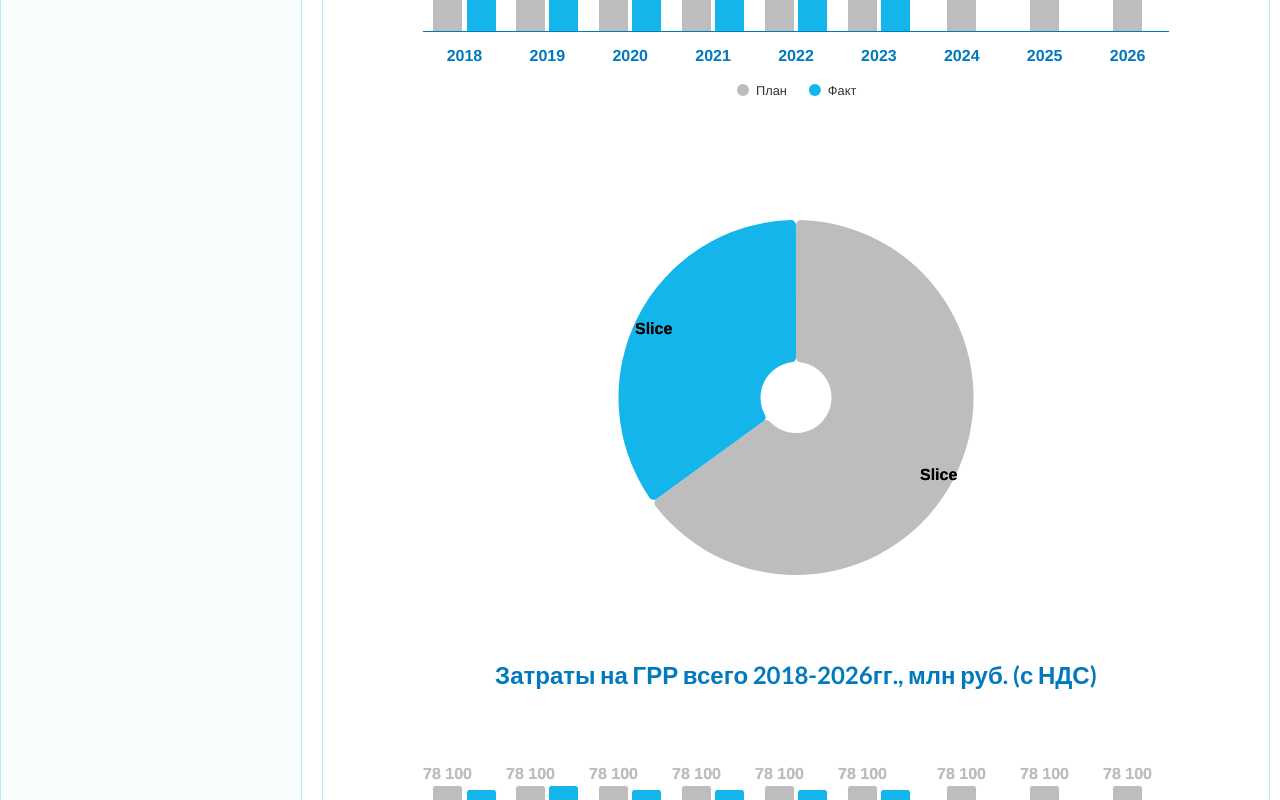
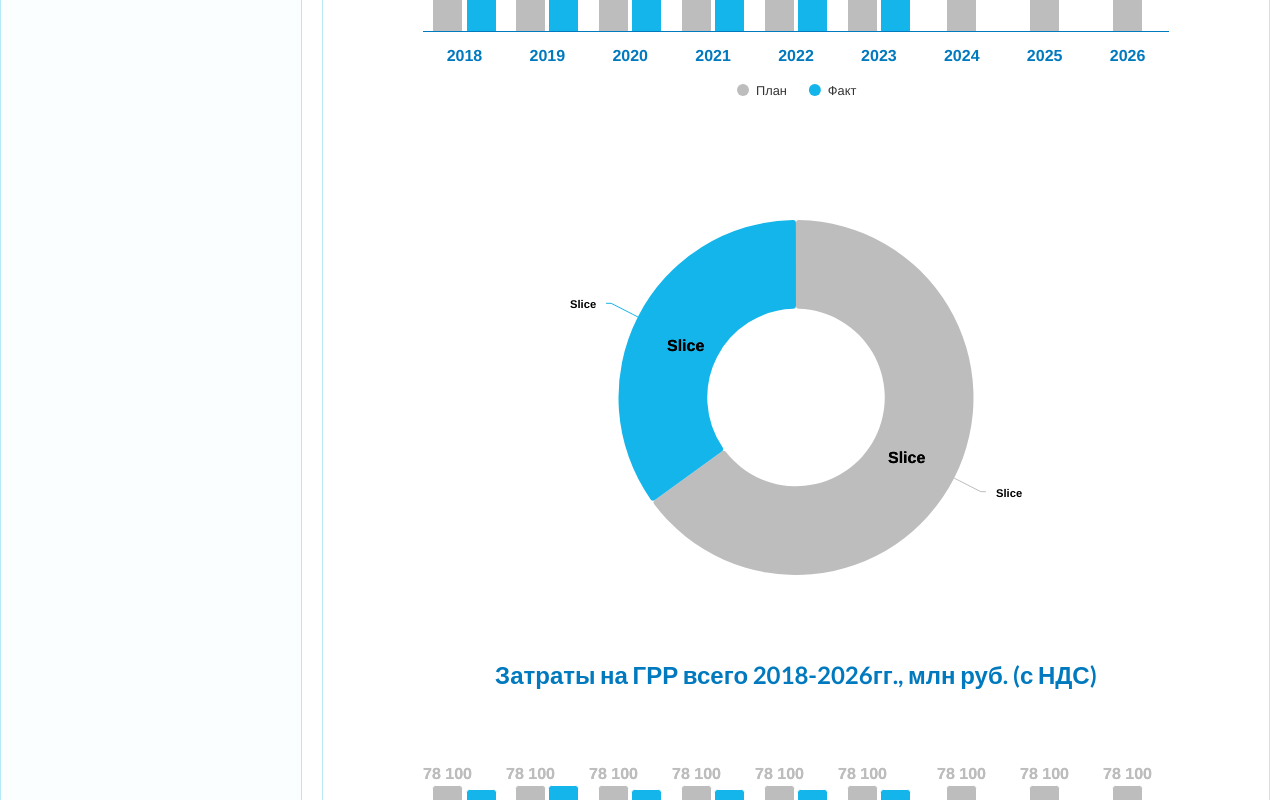
Before and after one commit to 381706-1KolesovaChristina/highcharts, a React (Create React App) app in the folder app/: page /chart2 in a window 1280 px wide. Shown: the part 499-1299 px from the top of the page. Built offline with nearby package versions, Linux system fonts and the light colour scheme.

Commit message:
03/07
pie labels

```diff
--- a/app/src/components/charts/chartPie/chartPie.jsx
+++ b/app/src/components/charts/chartPie/chartPie.jsx
@@ -17,38 +17,28 @@ const ChartPie = (props) => {
         title: {
             text: undefined,
         },
-        // xAxis: {
-        //     lineColor: 'rgba(0, 121, 190, 1)',
-        //     categories: props.data.categories,//['2018', '2019', '2020', '2021', '2022', '2023', '2024', '2025', '2026'],
-        //     labels: {
-        //         style: {
-        //             color: 'rgba(0, 121, 190, 1)',
-        //             fontSize: '16px',
-        //             fontWeight: 'bold'
-        //         }
-        //     }
-        // },
-        // yAxis: {
-        //     visible: false //скрыть ось
-        // },
         plotOptions: {
             series: {
                 minPointSize: 10,
-                innerSize: '20%',
+                innerSize: '50%',
                 zMin: 0,
-                borderRadius: 5,
-                borderWidth: 0,
+                // borderRadius: 5, //* радиус углов секторов
+                borderWidth: 0, //* толщина обводки секторов
+                //borderColor: '#000000' //* цвет обвоки секторов
                 // colorByPoint: true,
-                dataLabels: {
-                    enabled: true,
-                    inside: false,
-                    distance: '-10%',
+
+                dataLabels: [{
+                    // inside: false,
+
+                    distance: '-30%',
                     style: {
                         fontSize: '16px',
                         textOutline: "0px"//белая обводка лейблов
                     },
                     connectorWidth: 0
-                },
+                }, {
+                    format: '{point.name}',
+                }]
                 // groupPadding: 0.1, //*расстояние между категориями столбцов
                 // pointPadding: 0.05 //*расстояние между столбцами внутри категории
             }
@@ -59,6 +49,15 @@ const ChartPie = (props) => {
                 name: props.data.name,//'План',
                 data: props.data.data,//[78100, 78100, 78100, 78100, 78100, 78100, 78100, 78100, 78100],
                 colors: props.data.color,//'#BDBDBD',
+
+                dataLabels: {
+                    // enabled: false,
+                    format: '{point.y:.1f}%',
+                    // style: {
+                    //     fontSize: '0.9em',
+                    //     textOutline: 'none'
+                    // }
+                }
                 // centerInCategory: true, //*центрирование по категориям игнорируя пустые точки. false- резерв места для пустых точек
                 // dataLabels: {
                 //     style: {
@@ -82,7 +81,7 @@ const ChartPie = (props) => {
     };
 
     return (
-        <div className={s.section1}>
+        <div className={s.section1} >
             <div className={s.label}>{props.data.label}</div>
             <div className={s.chart}>
                 <HighchartsReact
@@ -91,7 +90,7 @@ const ChartPie = (props) => {
                     options={options}
                 />
             </div>
-        </div>
+        </div >
     );
 }
 
--- a/app/src/data.js
+++ b/app/src/data.js
@@ -21,6 +21,7 @@ let state = {
         }
 
     },
+
     pageCPP2D: {
         chartColumnOne: {
             categories: ['2018', '2019', '2020', '2021', '2022', '2023', '2024', '2025', '2026'],
```
